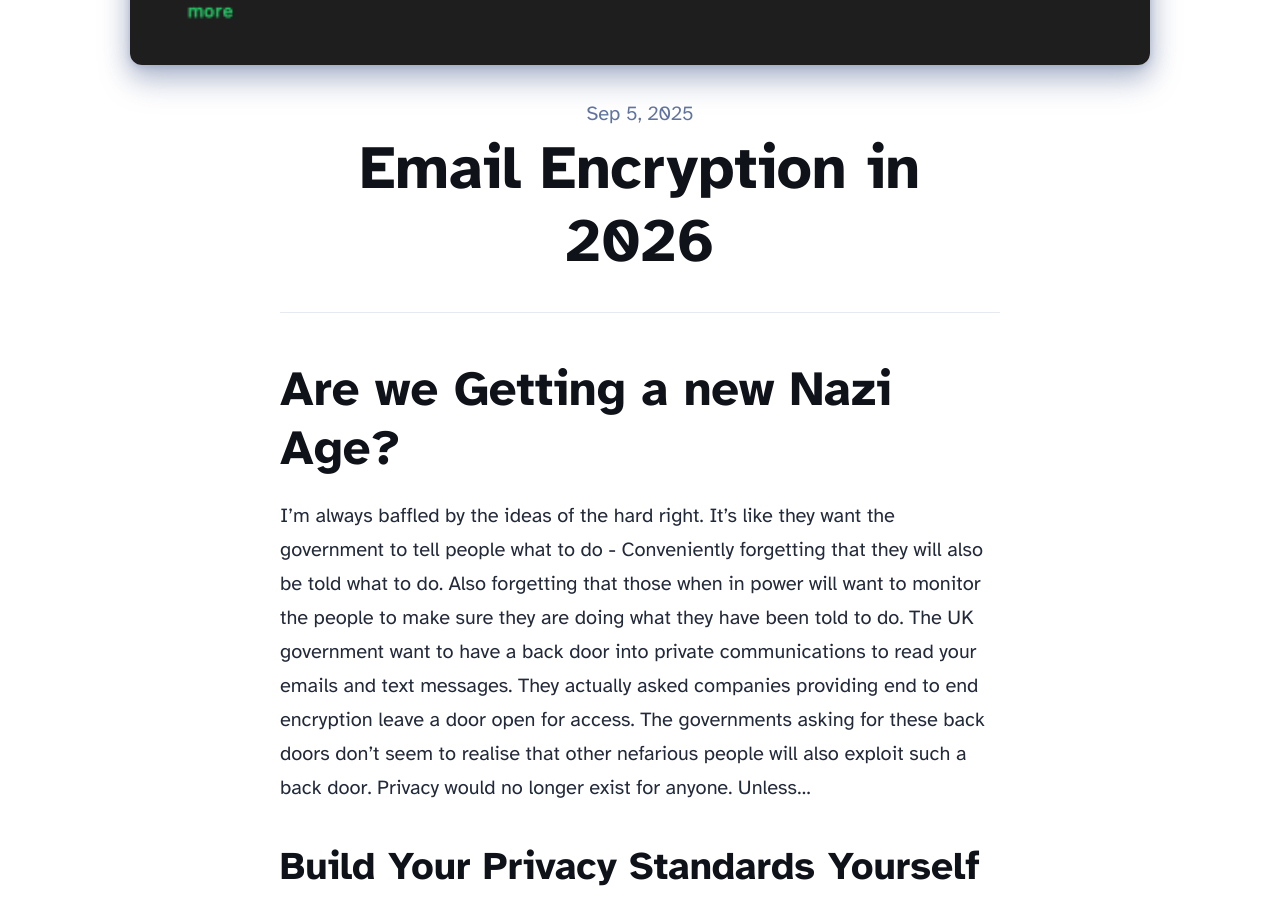
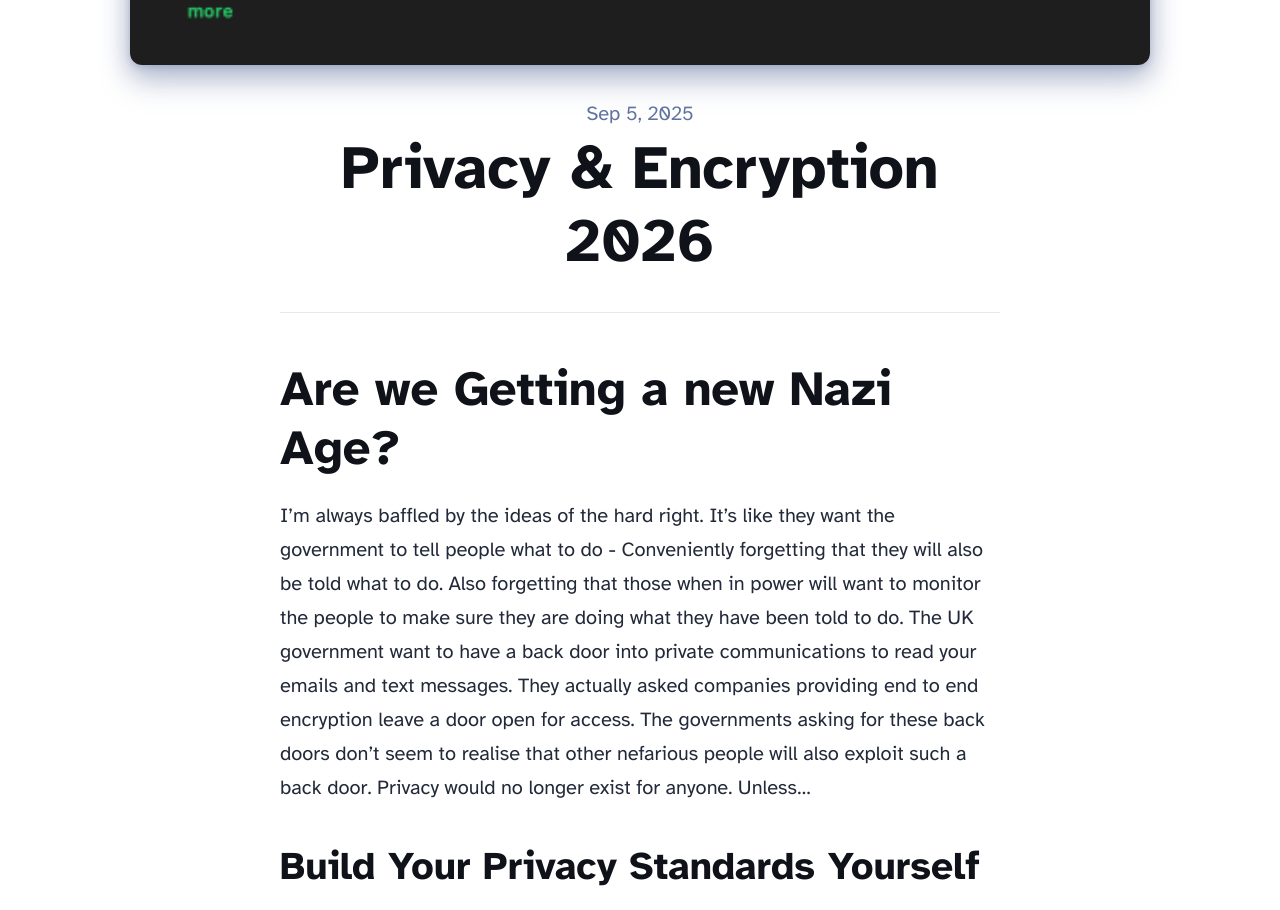
Before and after one commit to Spondycode/spondicious.com, an Astro site: page /blog/2026encryption in a window 1280 px wide. Shown: the part 1120-2030 px from the top of the page. Built offline with nearby package versions, Linux system fonts and the light colour scheme; Astro itself is replaced by a stand-in of ours; some packages are replaced by stand-ins of ours.

Commit message:
Title change

```diff
--- a/src/content/blog/2026Encryption.md
+++ b/src/content/blog/2026Encryption.md
@@ -1,5 +1,5 @@
 ---
-title: "Email Encryption in 2026"
+title: "Privacy & Encryption 2026"
 description: "Privacy in the age of a rising surveilance"
 pubDate: "Sep 05 2025"
 heroImage: "/whats-app-privacy.png"
```
